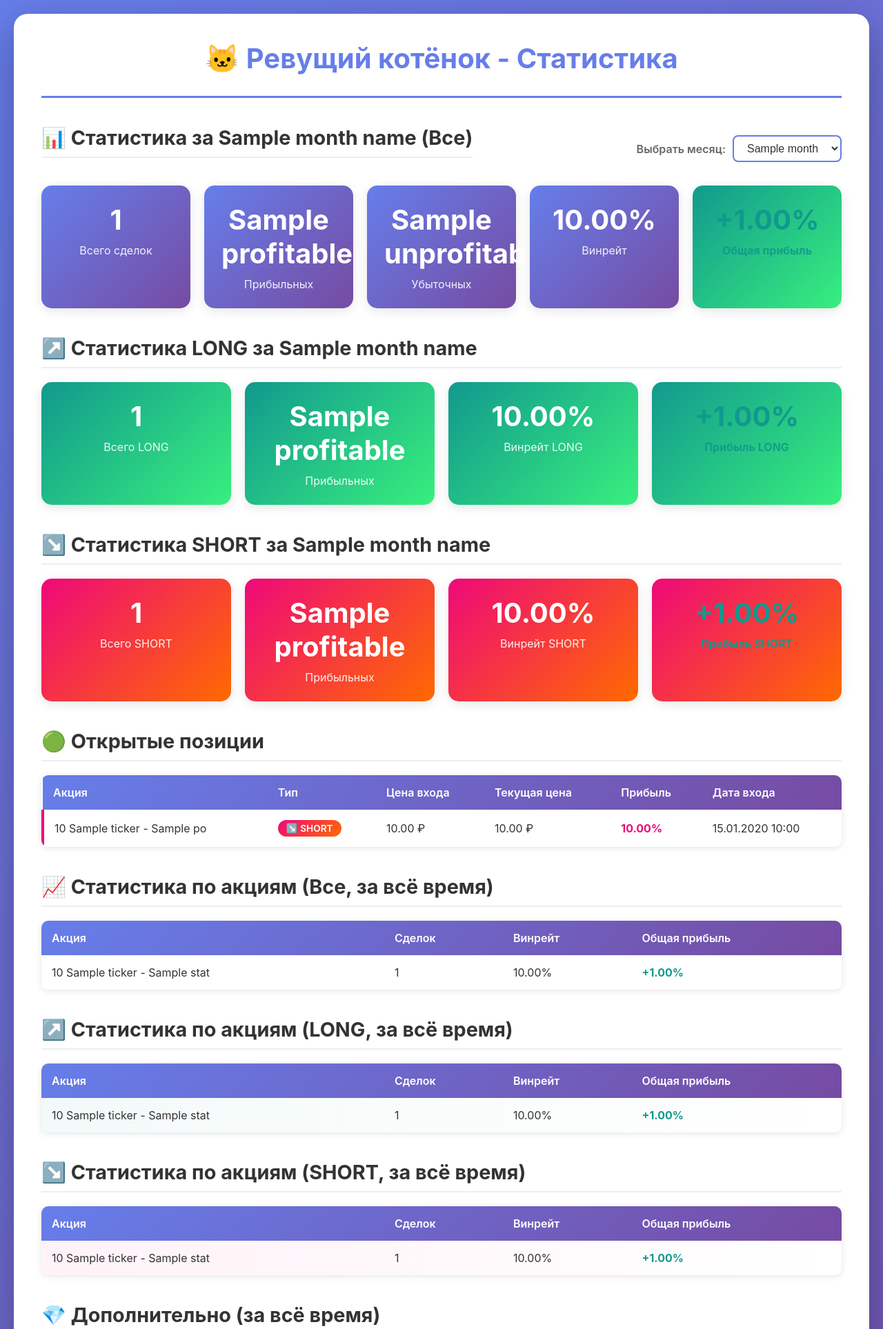
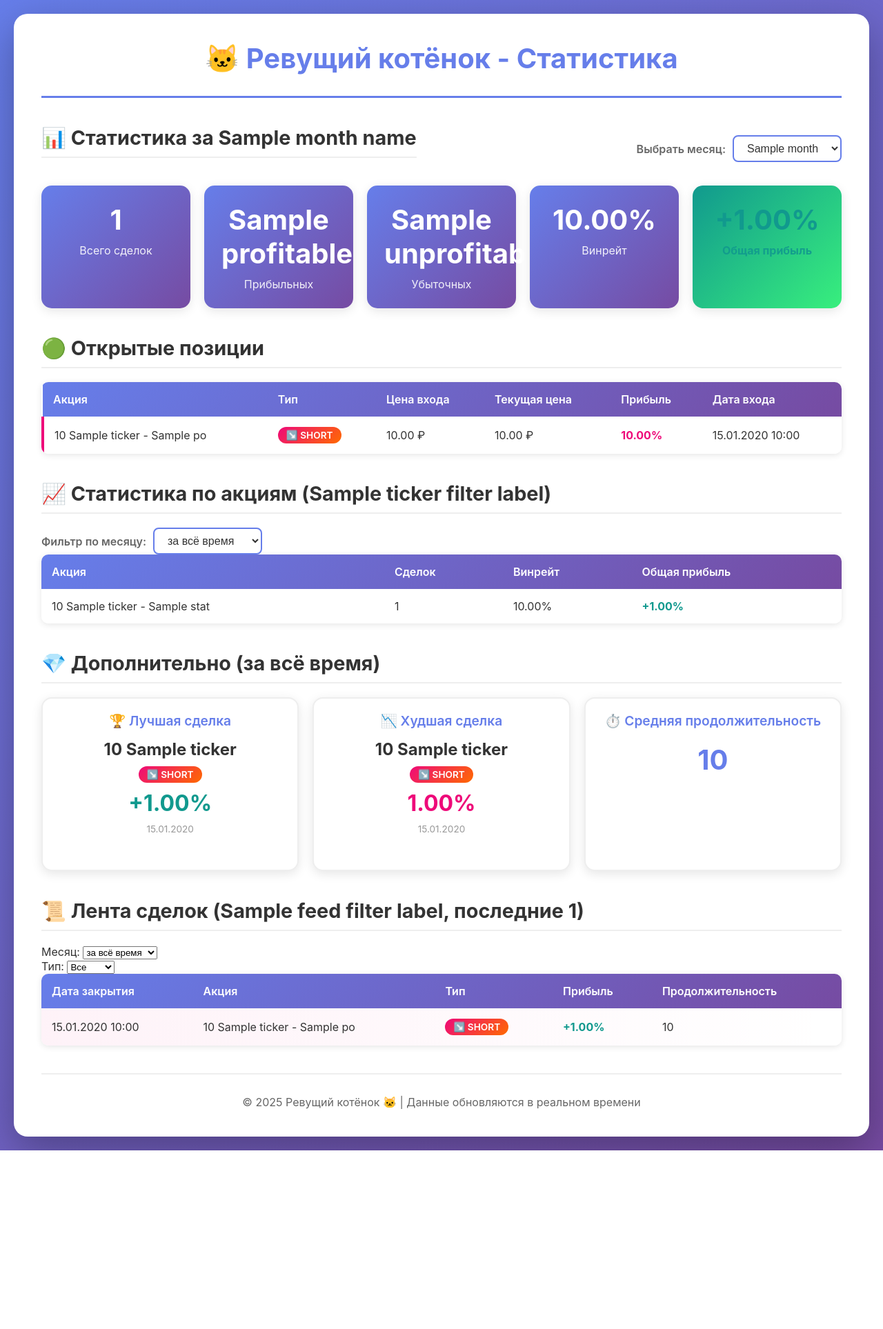
Before and after one commit to avelikzhanin/roaring_kitten, a FastAPI app: template templates/dashboard.html in a window 1280 px wide. Shown: the top 1927 px of the page at 69% size. After the commit the page ends 1668 px from the top, so only its background shows below. Run offline with FastAPI, Linux system fonts and the light colour scheme; the template is opened without the code that fills it: most values are stand-ins (such as "Sample title", 1, 10 or a date in 2020); parts of the project's set-up code (start-up, migrations or seed data) failed here and were passed over.

Commit message:
Update dashboard.html

```diff
--- a/templates/dashboard.html
+++ b/templates/dashboard.html
@@ -13,10 +13,10 @@
             <h1>🐱 Ревущий котёнок - Статистика</h1>
         </header>
 
-        <!-- Блок: Статистика за месяц - Общая -->
+        <!-- Блок: Статистика за месяц -->
         <section class="month-stats">
             <div class="section-header">
-                <h2>📊 Статистика за {{ month_name }} (Все)</h2>
+                <h2>📊 Статистика за {{ month_name }}</h2>
                 <div class="month-selector">
                     <label for="month-select">Выбрать месяц:</label>
                     <select id="month-select" onchange="changeMonth(this.value)">
@@ -52,56 +52,6 @@
                         {% if monthly_stats_all.total_profit > 0 %}+{% endif %}{{ "%.2f"|format(monthly_stats_all.total_profit) }}%
                     </div>
                     <div class="stat-label">Общая прибыль</div>
-                </div>
-            </div>
-        </section>
-
-        <!-- Блок: Статистика LONG -->
-        <section class="month-stats">
-            <h2>↗️ Статистика LONG за {{ month_name }}</h2>
-            <div class="stats-cards">
-                <div class="stat-card long-card">
-                    <div class="stat-value">{{ monthly_stats_long.total_trades }}</div>
-                    <div class="stat-label">Всего LONG</div>
-                </div>
-                <div class="stat-card long-card">
-                    <div class="stat-value">{{ monthly_stats_long.profitable }}</div>
-                    <div class="stat-label">Прибыльных</div>
-                </div>
-                <div class="stat-card long-card">
-                    <div class="stat-value">{{ "%.2f"|format(monthly_stats_long.winrate) }}%</div>
-                    <div class="stat-label">Винрейт LONG</div>
-                </div>
-                <div class="stat-card long-card {% if monthly_stats_long.total_profit > 0 %}positive{% else %}negative{% endif %}">
-                    <div class="stat-value">
-                        {% if monthly_stats_long.total_profit > 0 %}+{% endif %}{{ "%.2f"|format(monthly_stats_long.total_profit) }}%
-                    </div>
-                    <div class="stat-label">Прибыль LONG</div>
-                </div>
-            </div>
-        </section>
-
-        <!-- Блок: Статистика SHORT -->
-        <section class="month-stats">
-            <h2>↘️ Статистика SHORT за {{ month_name }}</h2>
-            <div class="stats-cards">
-                <div class="stat-card short-card">
-                    <div class="stat-value">{{ monthly_stats_short.total_trades }}</div>
-                    <div class="stat-label">Всего SHORT</div>
-                </div>
-                <div class="stat-card short-card">
-                    <div class="stat-value">{{ monthly_stats_short.profitable }}</div>
-                    <div class="stat-label">Прибыльных</div>
-                </div>
-                <div class="stat-card short-card">
-                    <div class="stat-value">{{ "%.2f"|format(monthly_stats_short.winrate) }}%</div>
-                    <div class="stat-label">Винрейт SHORT</div>
-                </div>
-                <div class="stat-card short-card {% if monthly_stats_short.total_profit > 0 %}positive{% else %}negative{% endif %}">
-                    <div class="stat-value">
-                        {% if monthly_stats_short.total_profit > 0 %}+{% endif %}{{ "%.2f"|format(monthly_stats_short.total_profit) }}%
-                    </div>
-                    <div class="stat-label">Прибыль SHORT</div>
                 </div>
             </div>
         </section>
@@ -159,10 +109,24 @@
         </section>
         {% endif %}
 
-        <!-- Блок: Статистика по акциям - Все -->
+        <!-- Блок: Статистика по акциям с фильтром -->
         {% if ticker_stats_all %}
         <section class="ticker-stats">
-            <h2>📈 Статистика по акциям (Все, за всё время)</h2>
+            <div class="section-header">
+                <h2>📈 Статистика по акциям ({{ ticker_filter_label }})</h2>
+                <div class="month-selector">
+                    <label for="ticker-month-select">Фильтр по месяцу:</label>
+                    <select id="ticker-month-select" onchange="changeTickerFilter(this.value)">
+                        <option value="all" {% if not ticker_year %}selected{% endif %}>за всё время</option>
+                        {% for m in months_list %}
+                        <option value="{{ m.year }}-{{ m.month }}"
+                                {% if ticker_year == m.year and ticker_month == m.month %}selected{% endif %}>
+                            {{ m.label }}
+                        </option>
+                        {% endfor %}
+                    </select>
+                </div>
+            </div>
             <div class="table-wrapper">
                 <table>
                     <thead>
@@ -190,73 +154,9 @@
         </section>
         {% endif %}
 
-        <!-- Блок: Статистика по акциям - LONG -->
-        {% if ticker_stats_long %}
-        <section class="ticker-stats">
-            <h2>↗️ Статистика по акциям (LONG, за всё время)</h2>
-            <div class="table-wrapper">
-                <table>
-                    <thead>
-                        <tr>
-                            <th>Акция</th>
-                            <th>Сделок</th>
-                            <th>Винрейт</th>
-                            <th>Общая прибыль</th>
-                        </tr>
-                    </thead>
-                    <tbody>
-                        {% for stat in ticker_stats_long %}
-                        <tr class="position-long-subtle">
-                            <td>{{ stat.stock_emoji }} {{ stat.ticker }} - {{ stat.stock_name }}</td>
-                            <td>{{ stat.total_trades }}</td>
-                            <td>{{ "%.2f"|format(stat.winrate) }}%</td>
-                            <td class="{% if stat.total_profit > 0 %}positive{% else %}negative{% endif %}">
-                                {% if stat.total_profit > 0 %}+{% endif %}{{ "%.2f"|format(stat.total_profit) }}%
-                            </td>
-                        </tr>
-                        {% endfor %}
-                    </tbody>
-                </table>
-            </div>
-        </section>
-        {% endif %}
-
-        <!-- Блок: Статистика по акциям - SHORT -->
-        {% if ticker_stats_short %}
-        <section class="ticker-stats">
-            <h2>↘️ Статистика по акциям (SHORT, за всё время)</h2>
-            <div class="table-wrapper">
-                <table>
-                    <thead>
-                        <tr>
-                            <th>Акция</th>
-                            <th>Сделок</th>
-                            <th>Винрейт</th>
-                            <th>Общая прибыль</th>
-                        </tr>
-                    </thead>
-                    <tbody>
-                        {% for stat in ticker_stats_short %}
-                        <tr class="position-short-subtle">
-                            <td>{{ stat.stock_emoji }} {{ stat.ticker }} - {{ stat.stock_name }}</td>
-                            <td>{{ stat.total_trades }}</td>
-                            <td>{{ "%.2f"|format(stat.winrate) }}%</td>
-                            <td class="{% if stat.total_profit > 0 %}positive{% else %}negative{% endif %}">
-                                {% if stat.total_profit > 0 %}+{% endif %}{{ "%.2f"|format(stat.total_profit) }}%
-                            </td>
-                        </tr>
-                        {% endfor %}
-                    </tbody>
-                </table>
-            </div>
-        </section>
-        {% endif %}
-
-        <!-- Блок: Дополнительно - Все типы -->
+        <!-- Блок: Дополнительно -->
         <section class="additional-stats">
             <h2>💎 Дополнительно (за всё время)</h2>
-
-            <h3 style="margin-top: 20px; color: #667eea;">Все сделки</h3>
             <div class="additional-cards">
                 {% if best_trade_all %}
                 <a href="/top-trades?type=best" class="card-link">
@@ -299,88 +199,36 @@
                     </div>
                 </div>
             </div>
+        </section>
 
-            <h3 style="margin-top: 30px; color: #11998e;">LONG сделки</h3>
-            <div class="additional-cards">
-                {% if best_trade_long %}
-                <a href="/top-trades?type=best&position_type=LONG" class="card-link">
-                    <div class="additional-card clickable long-card-border">
-                        <div class="card-title">🏆 Лучшая LONG</div>
-                        <div class="card-content">
-                            <div class="card-main">{{ best_trade_long.stock_emoji }} {{ best_trade_long.ticker }}</div>
-                            <div class="card-profit positive">+{{ "%.2f"|format(best_trade_long.profit_percent) }}%</div>
-                            <div class="card-date">{{ best_trade_long.exit_time.strftime("%d.%m.%Y") }}</div>
-                        </div>
-                        <div class="card-hint">Нажмите для топ-10 LONG →</div>
+        <!-- Блок: Лента сделок с фильтрами -->
+        {% if closed_positions %}
+        <section class="trades-feed">
+            <div class="section-header">
+                <h2>📜 Лента сделок ({{ feed_filter_label }}, последние {{ closed_positions|length }})</h2>
+                <div class="feed-filters">
+                    <div class="filter-group">
+                        <label for="feed-month-select">Месяц:</label>
+                        <select id="feed-month-select" onchange="changeFeedFilters()">
+                            <option value="all" {% if not feed_year %}selected{% endif %}>за всё время</option>
+                            {% for m in months_list %}
+                            <option value="{{ m.year }}-{{ m.month }}"
+                                    {% if feed_year == m.year and feed_month == m.month %}selected{% endif %}>
+                                {{ m.label }}
+                            </option>
+                            {% endfor %}
+                        </select>
                     </div>
-                </a>
-                {% endif %}
-
-                {% if worst_trade_long %}
-                <a href="/top-trades?type=worst&position_type=LONG" class="card-link">
-                    <div class="additional-card clickable long-card-border">
-                        <div class="card-title">📉 Худшая LONG</div>
-                        <div class="card-content">
-                            <div class="card-main">{{ worst_trade_long.stock_emoji }} {{ worst_trade_long.ticker }}</div>
-                            <div class="card-profit negative">{{ "%.2f"|format(worst_trade_long.profit_percent) }}%</div>
-                            <div class="card-date">{{ worst_trade_long.exit_time.strftime("%d.%m.%Y") }}</div>
-                        </div>
-                        <div class="card-hint">Нажмите для топ-10 LONG →</div>
-                    </div>
-                </a>
-                {% endif %}
-
-                <div class="additional-card long-card-border">
-                    <div class="card-title">⏱️ Средняя LONG</div>
-                    <div class="card-content">
-                        <div class="card-main-large">{{ avg_duration_long }}</div>
+                    <div class="filter-group">
+                        <label for="feed-type-select">Тип:</label>
+                        <select id="feed-type-select" onchange="changeFeedFilters()">
+                            <option value="all" {% if feed_type == 'all' %}selected{% endif %}>Все</option>
+                            <option value="LONG" {% if feed_type == 'LONG' %}selected{% endif %}>LONG</option>
+                            <option value="SHORT" {% if feed_type == 'SHORT' %}selected{% endif %}>SHORT</option>
+                        </select>
                     </div>
                 </div>
             </div>
-
-            <h3 style="margin-top: 30px; color: #ee0979;">SHORT сделки</h3>
-            <div class="additional-cards">
-                {% if best_trade_short %}
-                <a href="/top-trades?type=best&position_type=SHORT" class="card-link">
-                    <div class="additional-card clickable short-card-border">
-                        <div class="card-title">🏆 Лучшая SHORT</div>
-                        <div class="card-content">
-                            <div class="card-main">{{ best_trade_short.stock_emoji }} {{ best_trade_short.ticker }}</div>
-                            <div class="card-profit positive">+{{ "%.2f"|format(best_trade_short.profit_percent) }}%</div>
-                            <div class="card-date">{{ best_trade_short.exit_time.strftime("%d.%m.%Y") }}</div>
-                        </div>
-                        <div class="card-hint">Нажмите для топ-10 SHORT →</div>
-                    </div>
-                </a>
-                {% endif %}
-
-                {% if worst_trade_short %}
-                <a href="/top-trades?type=worst&position_type=SHORT" class="card-link">
-                    <div class="additional-card clickable short-card-border">
-                        <div class="card-title">📉 Худшая SHORT</div>
-                        <div class="card-content">
-                            <div class="card-main">{{ worst_trade_short.stock_emoji }} {{ worst_trade_short.ticker }}</div>
-                            <div class="card-profit negative">{{ "%.2f"|format(worst_trade_short.profit_percent) }}%</div>
-                            <div class="card-date">{{ worst_trade_short.exit_time.strftime("%d.%m.%Y") }}</div>
-                        </div>
-                        <div class="card-hint">Нажмите для топ-10 SHORT →</div>
-                    </div>
-                </a>
-                {% endif %}
-
-                <div class="additional-card short-card-border">
-                    <div class="card-title">⏱️ Средняя SHORT</div>
-                    <div class="card-content">
-                        <div class="card-main-large">{{ avg_duration_short }}</div>
-                    </div>
-                </div>
-            </div>
-        </section>
-
-        <!-- Блок: Лента всех сделок -->
-        {% if closed_positions %}
-        <section class="trades-feed">
-            <h2>📜 Лента сделок (последние {{ closed_positions|length }})</h2>
             <div class="table-wrapper">
                 <table>
                     <thead>
@@ -416,8 +264,29 @@
         </section>
         {% else %}
         <section class="trades-feed">
-            <h2>📜 Лента сделок</h2>
-            <p class="no-data">Пока нет закрытых сделок</p>
+            <div class="section-header">
+                <h2>📜 Лента сделок</h2>
+                <div class="feed-filters">
+                    <div class="filter-group">
+                        <label for="feed-month-select">Месяц:</label>
+                        <select id="feed-month-select" onchange="changeFeedFilters()">
+                            <option value="all" selected>за всё время</option>
+                            {% for m in months_list %}
+                            <option value="{{ m.year }}-{{ m.month }}">{{ m.label }}</option>
+                            {% endfor %}
+                        </select>
+                    </div>
+                    <div class="filter-group">
+                        <label for="feed-type-select">Тип:</label>
+                        <select id="feed-type-select" onchange="changeFeedFilters()">
+                            <option value="all" selected>Все</option>
+                            <option value="LONG">LONG</option>
+                            <option value="SHORT">SHORT</option>
+                        </select>
+                    </div>
+                </div>
+            </div>
+            <p class="no-data">Нет сделок для выбранных фильтров</p>
         </section>
         {% endif %}
 
@@ -429,7 +298,49 @@
     <script>
         function changeMonth(value) {
             const [year, month] = value.split('-');
-            window.location.href = `/?year=${year}&month=${month}`;
+            const url = new URL(window.location);
+            url.searchParams.set('year', year);
+            url.searchParams.set('month', month);
+            window.location.href = url.toString();
+        }
+
+        function changeTickerFilter(value) {
+            const url = new URL(window.location);
+            if (value === 'all') {
+                url.searchParams.delete('ticker_year');
+                url.searchParams.delete('ticker_month');
+            } else {
+                const [year, month] = value.split('-');
+                url.searchParams.set('ticker_year', year);
+                url.searchParams.set('ticker_month', month);
+            }
+            window.location.href = url.toString();
+        }
+
+        function changeFeedFilters() {
+            const monthSelect = document.getElementById('feed-month-select');
+            const typeSelect = document.getElementById('feed-type-select');
+
+            const url = new URL(window.location);
+
+            // Фильтр по месяцу
+            if (monthSelect.value === 'all') {
+                url.searchParams.delete('feed_year');
+                url.searchParams.delete('feed_month');
+            } else {
+                const [year, month] = monthSelect.value.split('-');
+                url.searchParams.set('feed_year', year);
+                url.searchParams.set('feed_month', month);
+            }
+
+            // Фильтр по типу
+            if (typeSelect.value === 'all') {
+                url.searchParams.delete('feed_type');
+            } else {
+                url.searchParams.set('feed_type', typeSelect.value);
+            }
+
+            window.location.href = url.toString();
         }
     </script>
 </body>
```
